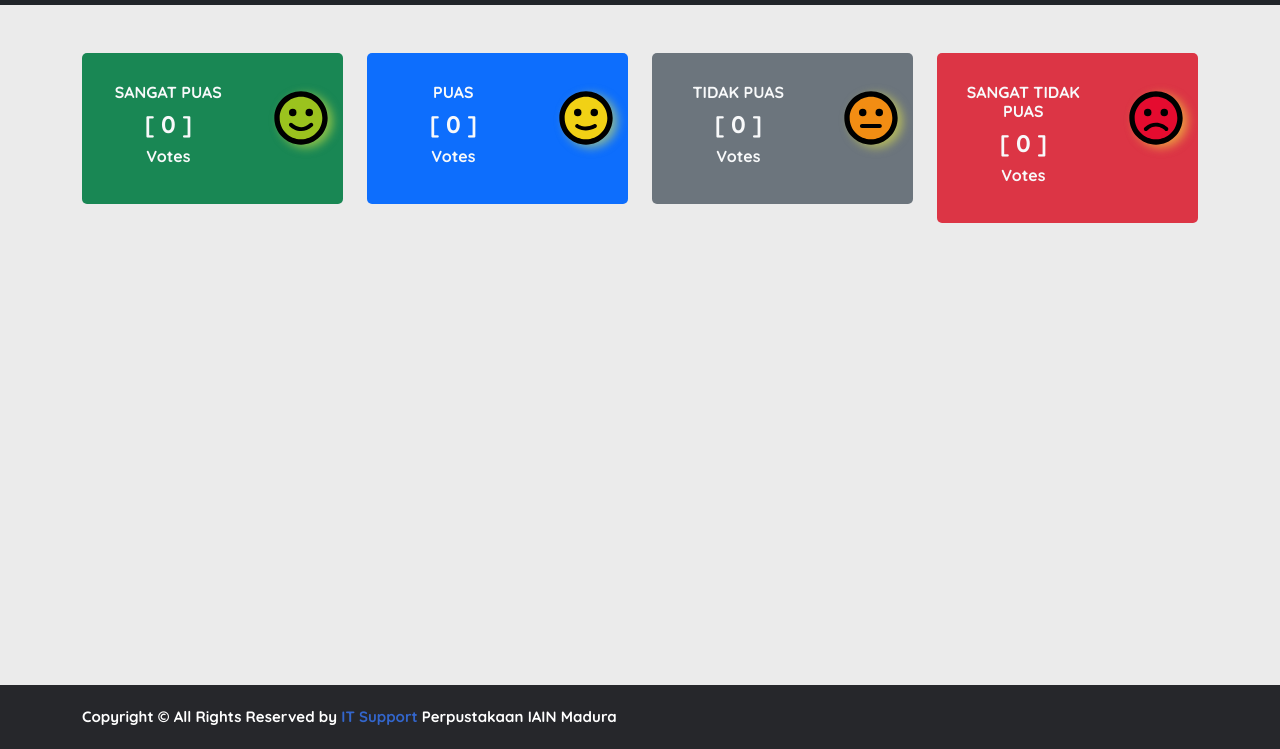
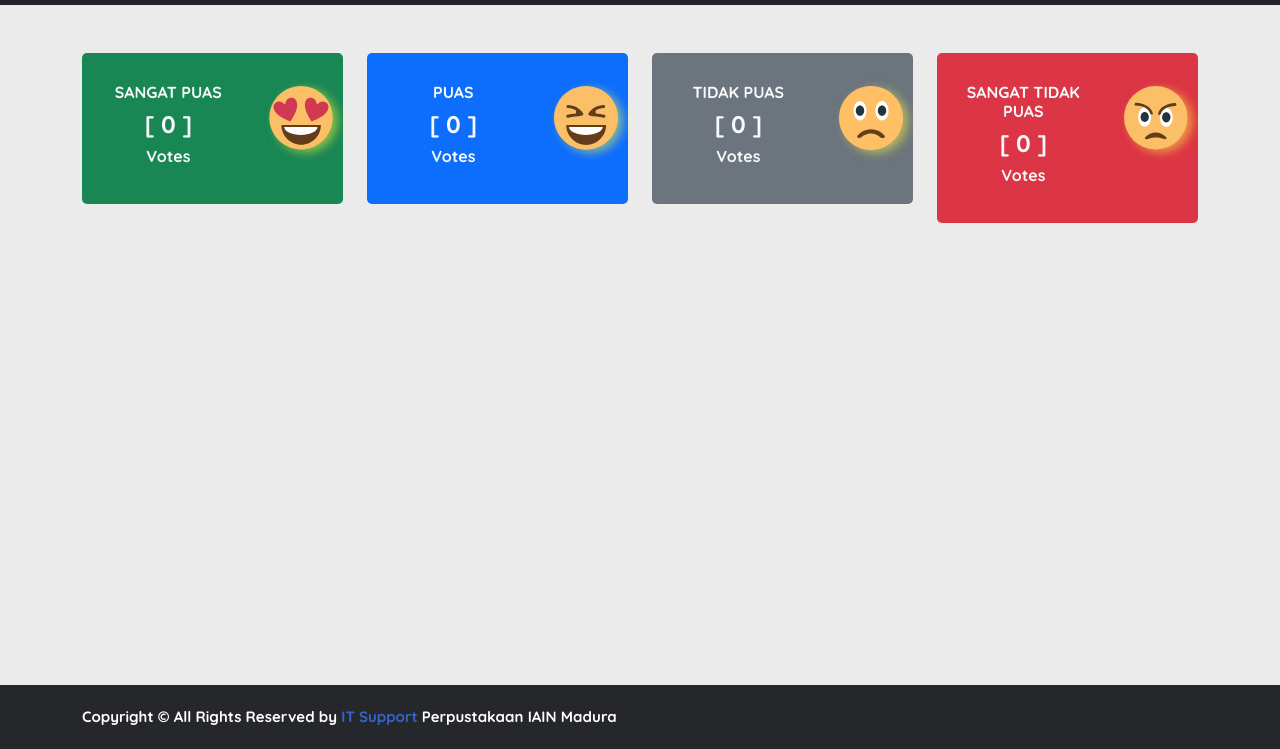
Before and after one commit to vathunt/indeks-kepuasan-pemustaka, a plain HTML site: page index.html in a window 1280 px wide. Shown: the part 51-800 px from the top of the page. Drawn offline with nearby package versions, Linux system fonts and the light colour scheme.

Commit message:
Add files via upload

```diff
--- a/index.html
+++ b/index.html
@@ -35,7 +35,7 @@
                 <h4>[ <span id="vsVotes">0</span> ]</h4>
                 <h6>Votes</h6>
               </div>
-              <div class="col-md-4 text-center"><span id="verySatisfied" class="fs-1" data-bs-toggle="tooltip" data-bs-placement="bottom" title="Klik emoji jika Anda SANGAT PUAS dengan pelayanan kami"><img src="./src/img/very_satisfied_48px.svg" class="gambar" alt="Very Satisfied"></span></div>
+              <div class="col-md-4 text-center"><span id="verySatisfied" class="fs-1" data-bs-toggle="tooltip" data-bs-placement="bottom" title="Klik emoji jika Anda SANGAT PUAS dengan pelayanan kami"><img src="./src/img/Hearteyes.svg" class="gambar" alt="Very Satisfied"></span></div>
             </div>
           </div>
         </div>
@@ -48,7 +48,7 @@
                 <h4>[ <span id="sVotes">0</span> ]</h4>
                 <h6>Votes</h6>
               </div>
-              <div class="col-md-4 text-center"><span id="satisfied" class="fs-1" data-bs-toggle="tooltip" data-bs-placement="bottom" title="Klik emoji jika Anda PUAS dengan pelayanan kami"><img src="./src/img/satisfied_48px.svg" class="gambar" alt="Satisfied"></span></div>
+              <div class="col-md-4 text-center"><span id="satisfied" class="fs-1" data-bs-toggle="tooltip" data-bs-placement="bottom" title="Klik emoji jika Anda PUAS dengan pelayanan kami"><img src="./src/img/Satisfied.svg" class="gambar" alt="Satisfied"></span></div>
             </div>
           </div>
         </div>
@@ -61,7 +61,7 @@
                 <h4>[ <span id="nsVotes">0</span> ]</h4>
                 <h6>Votes</h6>
               </div>
-              <div class="col-md-4 text-center"><span id="notSatisfied" class="fs-1" data-bs-toggle="tooltip" data-bs-placement="bottom" title="Klik emoji jika Anda TIDAK PUAS dengan pelayanan kami"><img src="./src/img/neutral_48px.svg" class="gambar" alt="Not Satisfied"></span></div>
+              <div class="col-md-4 text-center"><span id="notSatisfied" class="fs-1" data-bs-toggle="tooltip" data-bs-placement="bottom" title="Klik emoji jika Anda TIDAK PUAS dengan pelayanan kami"><img src="./src/img/Worried.svg" class="gambar" alt="Not Satisfied"></span></div>
             </div>
           </div>
         </div>
@@ -74,7 +74,7 @@
                 <h4>[ <span id="vdVotes">0</span> ]</h4>
                 <h6>Votes</h6>
               </div>
-              <div class="col-md-4 text-center"><span id="veryDissatisfied" class="fs-1" data-bs-toggle="tooltip" data-bs-placement="bottom" title="Klik emoji jika Anda SANGAT TIDAK PUAS dengan pelayanan kami"><img src="./src/img/very_dissatisfied_48px.svg" class="gambar" alt="Very Dissatisfied"></span>
+              <div class="col-md-4 text-center"><span id="veryDissatisfied" class="fs-1" data-bs-toggle="tooltip" data-bs-placement="bottom" title="Klik emoji jika Anda SANGAT TIDAK PUAS dengan pelayanan kami"><img src="./src/img/Angry.svg" class="gambar" alt="Very Dissatisfied"></span>
               </div>
             </div>
           </div>
@@ -88,7 +88,7 @@
         <div class="row">
           <div class="col-md-8 col-sm-6 col-xs-12">
             <p class="copyright-text">Copyright &copy; All Rights Reserved by
-             <a href="#">IT Support</a> Perpustakaan IAIN Madura
+             <a href="https://github.com/vathunt/indeks-kepuasan-pemustaka">IT Support</a> Perpustakaan IAIN Madura
            </p>
           </div>
         </div>
--- a/src/style.css
+++ b/src/style.css
@@ -16,6 +16,7 @@ border-radius: 5px;
 }
 
 .gambar {
+	height: 64px;
 	-webkit-filter: drop-shadow(5px 3px 5px rgba(250, 250, 62, 0.5));
 	filter: drop-shadow(5px 3px 5px rgba(250, 250, 62, 0.5));
 }
@@ -27,6 +28,7 @@ cursor: pointer;
 .site-footer
 {
 	position: fixed;
+	margin-top: 100px;
 	left: 0;
 	bottom: 0;
 	width: 100%;
```
Also changed, not shown: src/img/Angry.svg (added), src/img/Hearteyes.svg (added), src/img/Naughty.svg (added), src/img/Satisfied.svg (added), src/img/Worried.svg (added). Lines whose indentation alone changed are shown as unchanged.
